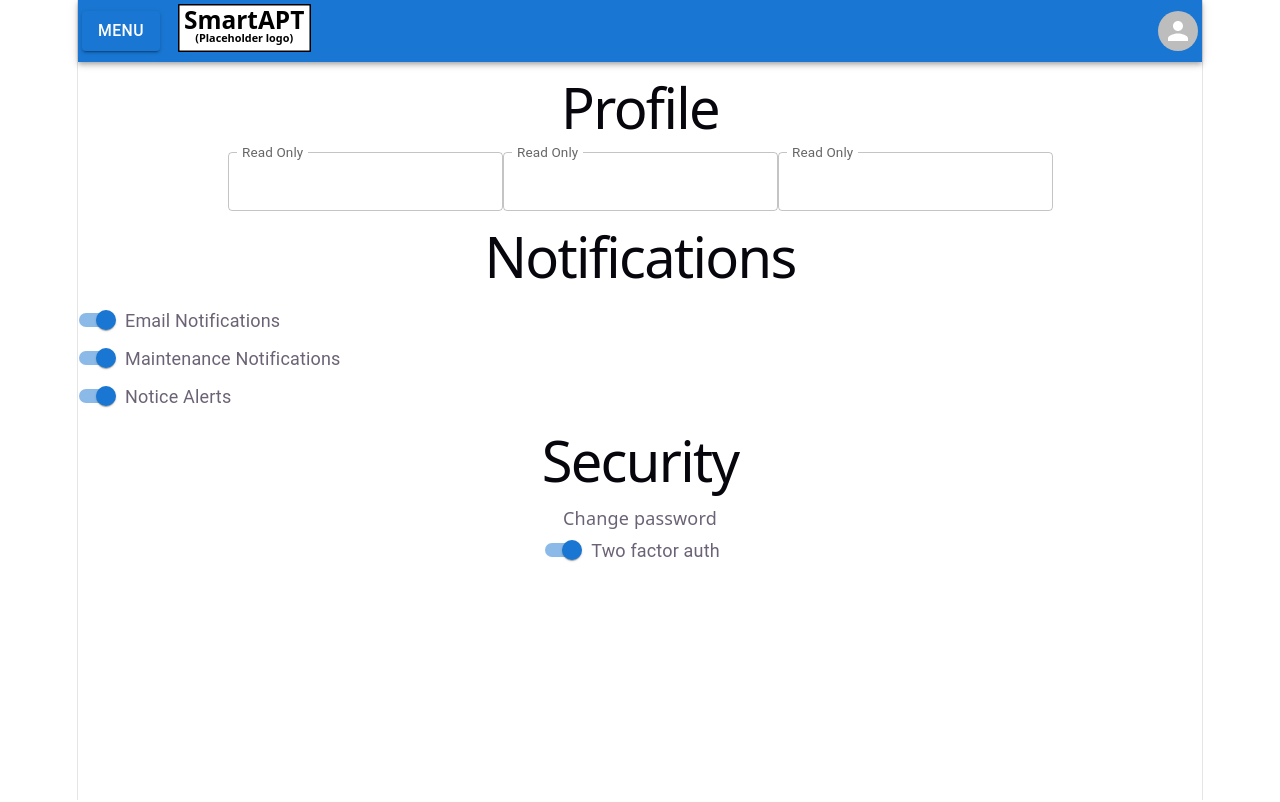
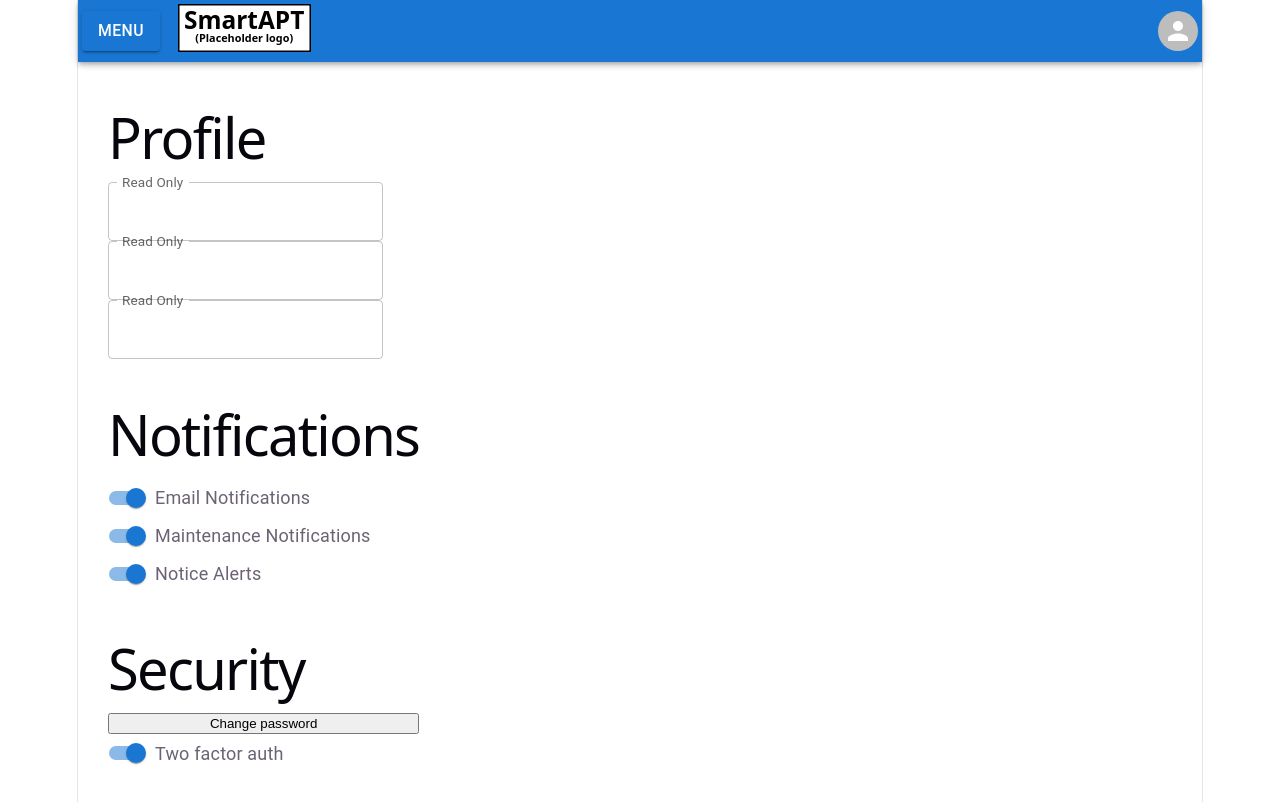
Before and after one commit to SevereWXJames/dormitory-managment-project, a React (Vite) app in the folder frontend/: page /settings in a window 1280 px wide. Built offline with nearby package versions, Linux system fonts and the light colour scheme.

Commit message:
Added css styling

```diff
--- a/frontend/src/App.css
+++ b/frontend/src/App.css
@@ -182,3 +182,41 @@
     border-right-color: var(--border);
   }
 }
+
+/*Added css styling*/
+.settingsPage{
+    display: flex;
+    justify-content: flex-start;
+}
+
+.settingsPage .content{
+    flex-direction: column;
+    position: relative;
+    left: 100px;
+    gap: 30px;
+
+}
+
+.settingsPage .profile-settings{
+    display: flex;
+    flex-direction: column;
+    align-self: flex-start;
+    margin: 30px;
+    text-align: left;
+}
+
+.settingsPage .notifications-settings {
+    display: flex;
+    flex-direction: column;
+    align-self: flex-start;
+    margin: 30px;
+    text-align: left;
+}
+
+.settingsPage .security-settings{
+    display: flex;
+    align-self: flex-start;
+    flex-direction: column;
+    margin: 30px;
+    text-align: left;
+}
--- a/frontend/src/pages/common/residents/dashboard/static/SettingsPage.tsx
+++ b/frontend/src/pages/common/residents/dashboard/static/SettingsPage.tsx
@@ -13,53 +13,50 @@ export type ProfileFieldProps = {
 
 export function NotificationControls() {
     return (
-        <>
+        <div>
             <FormGroup>
                 <FormControlLabel control={<Switch defaultChecked/>} label="Email Notifications"/>
                 <FormControlLabel control={<Switch defaultChecked/>} label="Maintenance Notifications"/>
                 <FormControlLabel control={<Switch defaultChecked/>} label="Notice Alerts"/>
             </FormGroup>
-        </>
+        </div>
     )
 }
 
 export function ProfileField({input}: FieldProps) {
     return (
-        <>
+        <div>
             <TextField
                 id="outlined-read-only-input"
                 label="Read Only"
                 defaultValue={input}
-                sx={{
-                    '& .MuiInputBase-input': {
-                        color: 'white'
-                    }
-                }}
+                sx={{'& .MuiInputBase-input': {color: 'white'}}}
                 slotProps={{
                     input: {
                         readOnly: true,
                     },
                 }}/>
-        </>
+        </div>
     )
 }
 
 export function ProfileFields({name, email, phone}: ProfileFieldProps) {
     return (
-        <>
+        <div>
             <ProfileField input={name}/>
             <ProfileField input={email}/>
             <ProfileField input={phone}/>
-        </>
+        </div>
     )
 }
 
 export function SettingsPage() {
     const user: ProfileFieldProps = {name: "Lem Lemmings", email: "lemmings@gmail.com", phone: "12345678"};
     return (
-        <>
+        <div>
             <CommonFrame commonFrameType={"RESIDENT"}/>
             <div className={"settingsPage"}>
+                <div className={"contents"}>
                     <div className={"profile-settings"}>
                         <h1>Profile</h1>
                         <ProfileFields name={user.name}
@@ -71,10 +68,11 @@ export function SettingsPage() {
                     </div>
                     <div className={"security-settings"}>
                         <h1>Security</h1>
-                    <p>Change password</p>
+                        <button>Change password</button>
                         <FormControlLabel control={<Switch defaultChecked/>} label="Two factor auth"/>
                     </div>
                 </div>
-        </>
+            </div>
+        </div>
     )
 }
```
Lines whose indentation alone changed are shown as unchanged.
